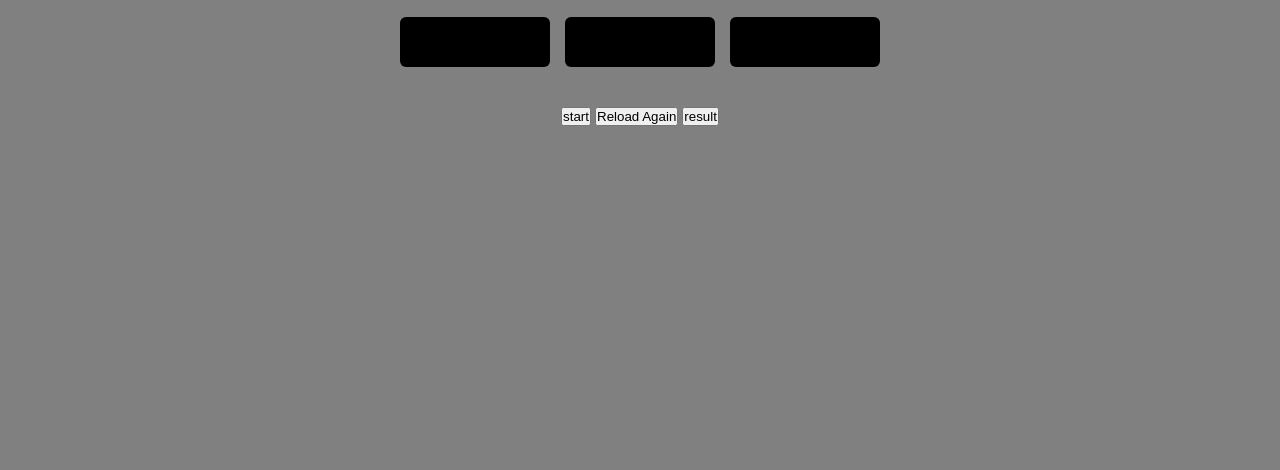
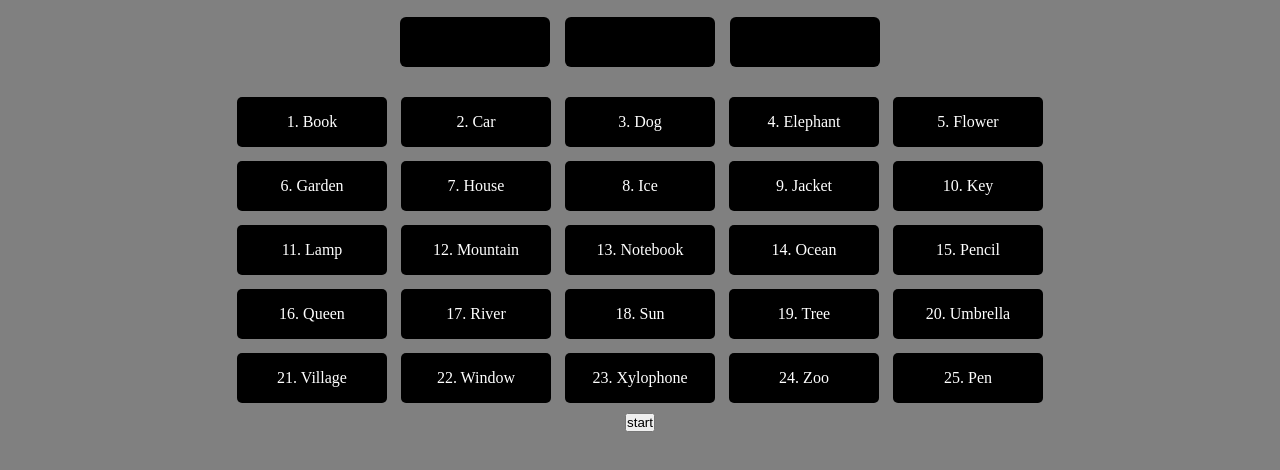
Before and after one commit to Vaibhav2003Chauhan/MemoryEnhancer, a plain HTML site: page index.html in a window 1280 px wide. Shown: the part 40-510 px from the top of the page. Drawn offline with Linux system fonts and the light colour scheme; no server answers.

Commit message:
Added all the Functionalities and Showing results also here : Hardcoded the words array as API hs some of the issues with it .

```diff
--- a/index.html
+++ b/index.html
@@ -23,10 +23,13 @@
                 <button id="cross-1" class="hidden"></button>
             </div> -->
         </div>
+        <div class="resultsContainer hidden">
 
-        <button onclick="startGame()">start</button>
-        <button onclick="refresh()">Reload Again</button>
-        <button onclick="calculateResult()">result</button>
+        </div>
+
+        <button onclick="startGame()" id="start">start</button>
+        <button onclick="refreshGame()" id="refresh" class="hidden">Play Again</button>
+        <button onclick="calculateResult()" id="results" class="hidden">result</button>
     </div>
     <script src="script.js"></script>
 </body>
--- a/script.js
+++ b/script.js
@@ -1,5 +1,33 @@
 const url = `https://random-word-api.herokuapp.com/word?number=25`;
 var words = Array();
+const vocabularyWords = [
+    "Apple",
+    "Book",
+    "Car",
+    "Dog",
+    "Elephant",
+    "Flower",
+    "Garden",
+    "House",
+    "Ice",
+    "Jacket",
+    "Key",
+    "Lamp",
+    "Mountain",
+    "Notebook",
+    "Ocean",
+    "Pencil",
+    "Queen",
+    "River",
+    "Sun",
+    "Tree",
+    "Umbrella",
+    "Village",
+    "Window",
+    "Xylophone",
+    "Zoo",
+    "Pen"
+];
 var shuffledWords = Array(); // used to store the shuffled array of words
 var choiceArray = Array();
 var selectedWords = Array();
@@ -7,27 +35,30 @@ var modifiedSelectedWords = Array();
 var resultantArray = Array();
 
 
-async function fetchAllWord() {
-    try {
-        let response = await fetch(url);
-        if (!response.ok) {
-            throw new error(`Error: ${response.status}`)
-        }
-        else {
-            let data = await response.json();
-            words = data;
-            console.log(words);
+function fetchAllWord() {
+    // try {
+    //     // let response = await fetch(url);
+    //     if (!response.ok) {
+    //         throw new error(`Error: ${response.status}`)
+    //     }
+    //     else {
+    //         // let data = await response.json();
+    //         // words = data;
+    //         words = vocabularyWords;
+    //         console.log(words);
 
-        }
-    }
-    catch (error) {
-        console.log(error);
+    //     }
+    // }
+    // catch (error) {
+    //     console.log(error);
 
-    }
+    // }
+    words = vocabularyWords;
+    console.log(words);
 
     let wordsSection = document.getElementsByClassName('SecondContainer')[0];
     wordsSection.innerHTML = ``;
-    for (let i = 0; i < words.length; i++) {
+    for (let i = 1; i < words.length; i++) {
         wordsSection.innerHTML += `<div class="outerStructure">
             <div id="word-${i}" class="wordstructure">
                 ${i}. ${words[i]}
@@ -46,13 +77,14 @@ function shuffleArray(array) {
         const j = Math.floor(Math.random() * (i + 1)); // Random index from 0 to i
         [sarray[i], sarray[j]] = [sarray[j], sarray[i]]; // Swap elements
     }
+    console.log(sarray + "shuffled array")
     return sarray;
 }
 
 function generate3RandomChoice() {
     let randomChoices = new Set(); //ensuring the uniqueness
     while (randomChoices.size < 3) {
-        let randomNumber = Math.floor(Math.random() * 24) + 1; // Generate random number between 1 and 26
+        let randomNumber = Math.floor(Math.random() * 25) + 1; // Generate random number between 1 and 26
         randomChoices.add(randomNumber); // Add to Set (Set automatically ensures uniqueness)
         resultantArray.push(words[randomNumber]); // Populate resultantArray with chosen words
     }
@@ -68,7 +100,7 @@ function startGame() {
     shuffledWords = shuffleArray(words);
     selectedWords = []; // making the selectetion as zero each time game start
     choiceArray = []; // making the array which contain random 3 choices to be made empty
-    resultantArray=[]; // making sure the resultant array is also to be empty as to remove the contegency
+    resultantArray = []; // making sure the resultant array is also to be empty as to remove the contegency
     // console.log("shuffled arrary to be displayed");
     // console.log(shuffledWords);
     choiceArray = generate3RandomChoice();
@@ -89,6 +121,14 @@ function startGame() {
         document.getElementById(`selectedWord-${i}`).innerHTML = `${choiceArray[i]} - word`;
         i++;
     }
+
+    // disabling the start Button and enabling only Calculate Results
+    let startingGame = document.getElementById('start');
+    startingGame.classList.add('hidden');
+
+    // Showing the Calculate Button
+    let checkResults = document.getElementById('results');
+    checkResults.classList.remove('hidden');
 
     // MAKING USER TO SELECT THE CHOICE
     for (let i = 0; i < shuffledWords.length; i++) {
@@ -199,7 +239,7 @@ function calculateResult() {
     for (let i = 0; i < selectedWords.length; i++) {
         // Compare each selected word with the corresponding word in resultantArray
         if (selectedWords[i] === resultantArray[i]) {
-            score++;
+            score += 5;
         }
         else {
             console.log("the unmatched word is :" + selectedWords[i]);
@@ -208,11 +248,22 @@ function calculateResult() {
     console.log("the user selection are as:" + selectedWords);
     console.log("the resultant selection are as:" + resultantArray);
     console.log("RESULTS ARE AS OF A PLAYER:" + score);
+    let resultContainer = document.getElementsByClassName('resultsContainer')[0];
+    resultContainer.classList.remove('hidden');
+    resultContainer.innerHTML = `Your Result is as : ${score}`;
+
+    // Disabling the Result Word Now
+    let resultButton = document.getElementById('results');
+    resultButton.classList.add('hidden');
+
+    // Enabling the Play Aaian Button
+    let playAgain = document.getElementById('refresh');
+    playAgain.classList.remove('hidden')
 }
 
+function refreshGame()
+{
+    location.reload();
+}
 
-
-function refresh() {
-    location.reload()
-}
 // TODO : AFTER THE SELECTION ARE CLEARED FROM THE SLEECTION WE HAVE TO AGAIN MAKE SURE THAT CHOICES ARE BEING DISPLAYED IN THE SELECTION PANEL AGAIN : ALSO WE NEED TO  MAKE SURE THE CALCULATE FUNCTION TO WRITE AND ALSO NEED TO HANDLE THAT AFTER EACH RELOAD THE ARRAY ARE CLEARED .   AFTER ALL SELECTIONS ARE BEEN MADE AND CLICKING A WORD x IS ENABLED FOR THAT WORD ALSO
```
